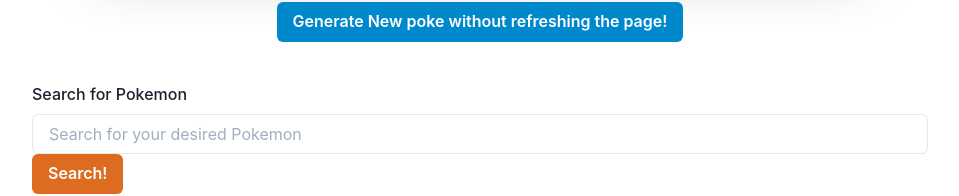
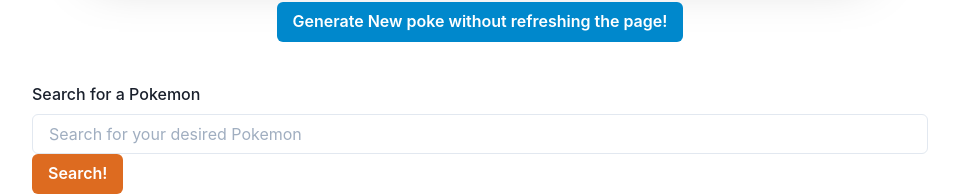
Before and after one commit to statusunknown418/ys-labs-frontend-task, a Next.js app: page / in a window 1280 px wide. Shown: the part 323-519 px from the top of the page, without its empty margins (160-1119 px from the left). Built offline with nearby package versions, Linux system fonts and the light colour scheme; no server answers.

Commit message:
fix(pages): :bug: fixed state for the search input on reload

```diff
--- a/components/SearchForPoke.tsx
+++ b/components/SearchForPoke.tsx
@@ -1,7 +1,7 @@
 import { FormControl, FormLabel } from "@chakra-ui/form-control";
 import { Input } from "@chakra-ui/input";
 import { Button } from "@chakra-ui/react";
-import { FC, useState } from "react";
+import { FC, useEffect, useState } from "react";
 import { Heading, Box } from "@chakra-ui/react";
 type Props = {
   getPoKemonName: (...args) => void;
@@ -17,10 +17,13 @@
   setterFn,
 }) => {
   const [search, setSearch] = useState("");
+  useEffect(() => {
+    setSearch("");
+  }, []);
   console.log(search);
   return (
     <FormControl id="searchPoke" maxW="4xl">
-      <FormLabel>Search for Pokemon</FormLabel>
+      <FormLabel>Search for a Pokemon</FormLabel>
       <Input
         type="text"
         placeholder="Search for your desired Pokemon"
```
